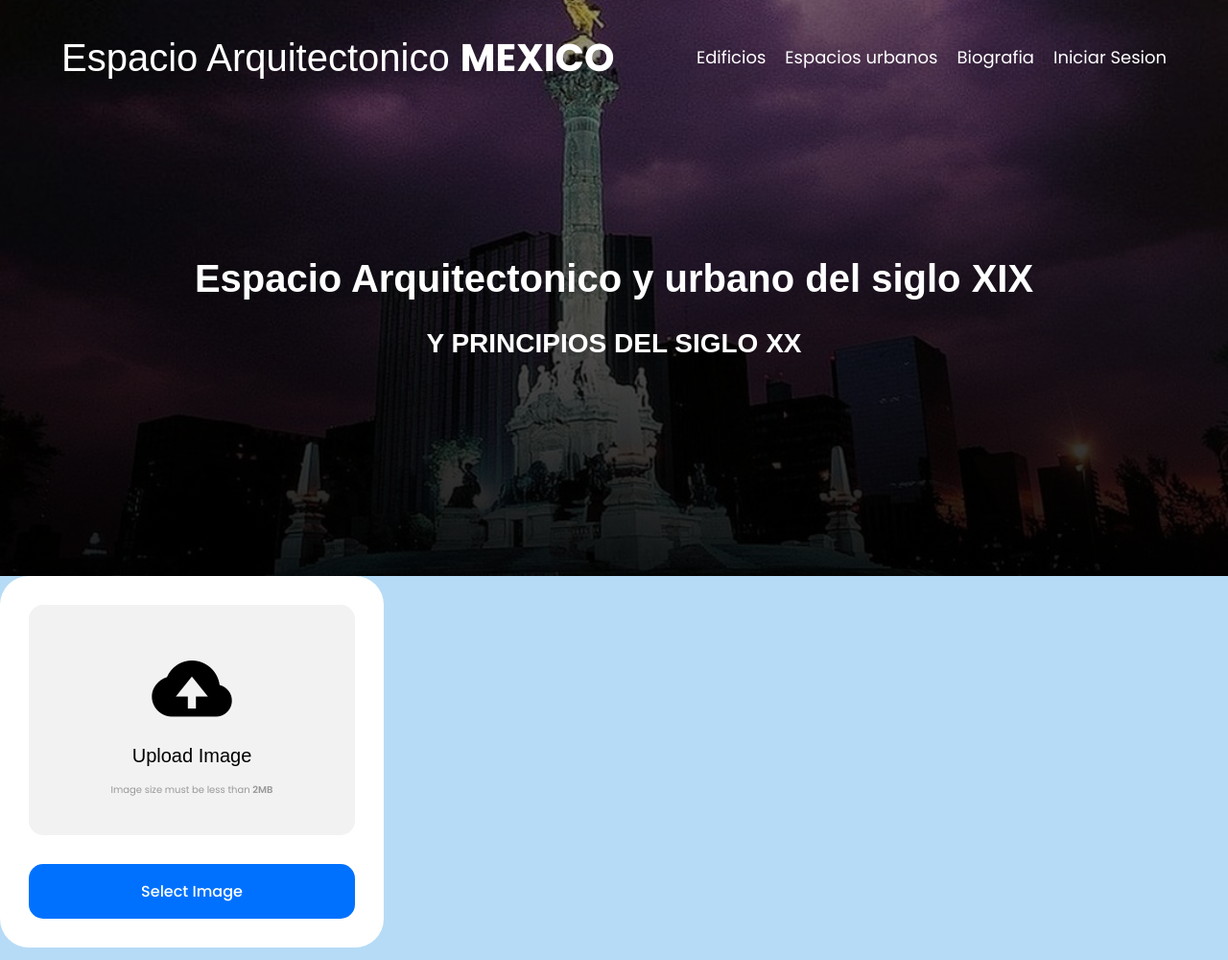
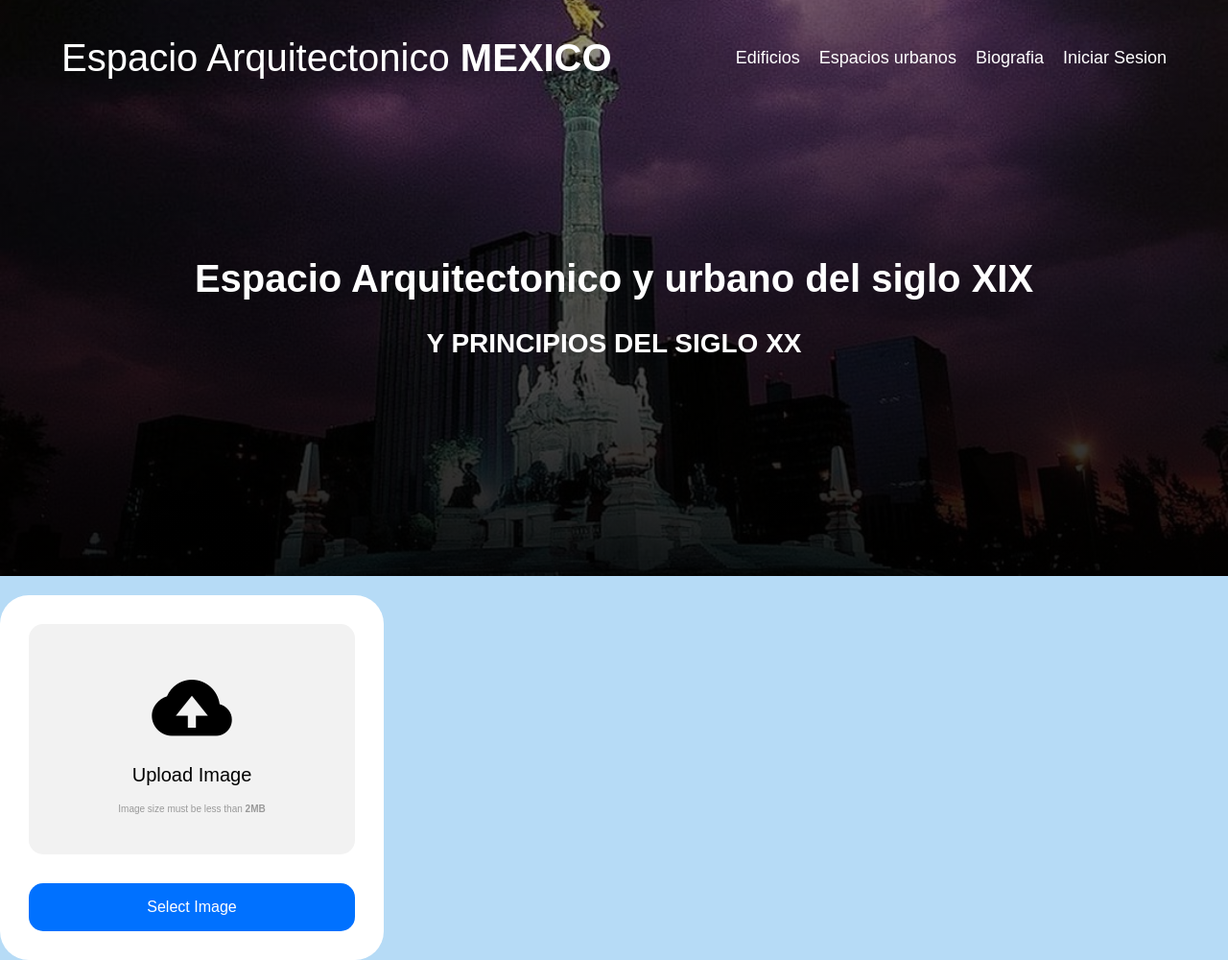
Before and after one commit to SthefanyEP/Arquitectura, a PHP site: page /subida/subir.html in a window 1280 px wide. Shown: the whole page at 96% size. Run offline with PHP 8.4, Linux system fonts and the light colour scheme.

Commit message:
Update style.css

```diff
--- a/subida/style.css
+++ b/subida/style.css
@@ -1,4 +1,4 @@
-@import url('https://fonts.googleapis.com/css2?family=Poppins:wght@300;400;500;600;700&display=swap');
+
 
 * {
 	margin: 0;
@@ -21,6 +21,10 @@ body {
 
 
 .container {
+	display: block;
+    text-align:center;
+	margin-top: 20px;
+
 	max-width: 400px;
 	width: 100%;
 	background: #fff;
```
